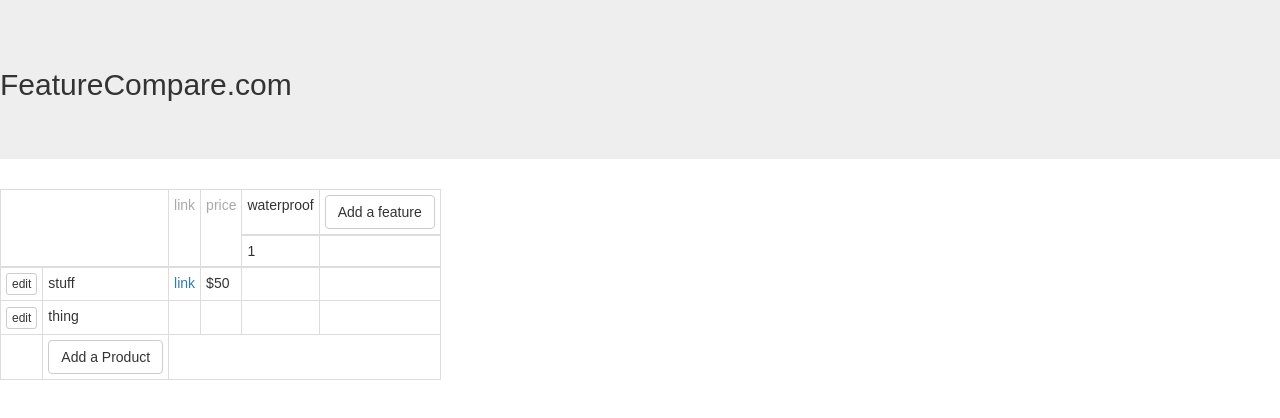
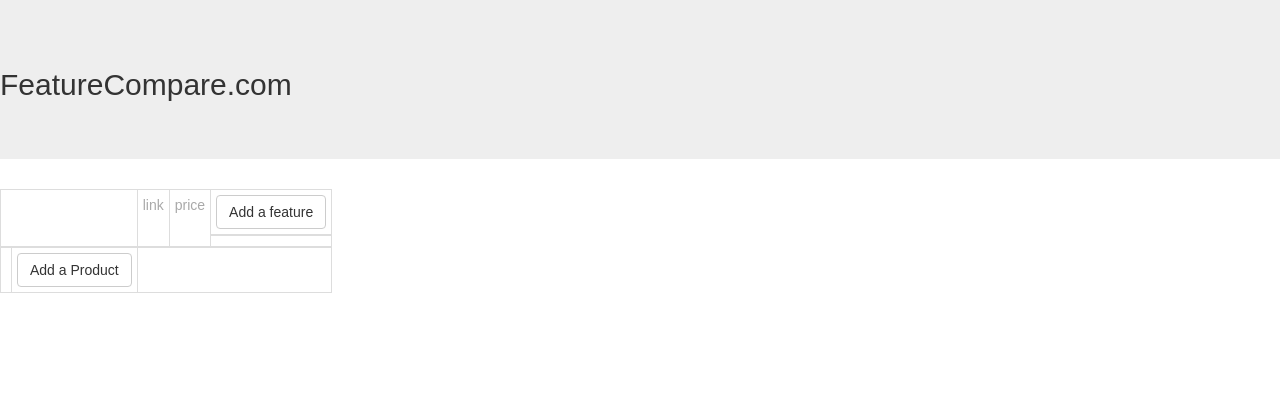
Before and after one commit to burrowdown/feature-compare, a React (Create React App) app: page / in a window 1280 px wide. Shown: the top 418 px of the page. Built offline with nearby package versions, Linux system fonts and the light colour scheme.

Commit message:
refactor feature row handlers

```diff
--- a/src/App.js
+++ b/src/App.js
@@ -8,20 +8,18 @@
   constructor (props) {
     super(props)
     this.state = {
-      features: [{'name': 'waterproof', 'weight': 1}],
-      // features: [],
-      products: [{'name': 'stuff', 'url': 'example.com', 'price': '$50', 'score': 0}, {'name': 'thing', 'url': ''}],
-      // products: [],
+      // features: [{'name': 'waterproof', 'weight': 1}],
+      features: [],
+      // products: [{'name': 'stuff', 'url': 'example.com', 'price': '$50', 'score': 0}, {'name': 'thing', 'url': ''}],
+      products: [],
       productInput: false,
-      currentNewProductInput: '',
-      currentNewFeatureInput: ''
+      currentNewProductInput: ''
     }
     this.handleNewProductButton = this.handleNewProductButton.bind(this)
     this.handleNewProductInputChange = this.handleNewProductInputChange.bind(this)
     this.handleNewProductInputSave = this.handleNewProductInputSave.bind(this)
     this.handleNewProductCancelButton = this.handleNewProductCancelButton.bind(this)
     this.handleNewFeatureSave = this.handleNewFeatureSave.bind(this)
-    this.handleNewFeatureInputChange = this.handleNewFeatureInputChange.bind(this)
     this.handleWeightInputSave = this.handleWeightInputSave.bind(this)
   }
 
@@ -58,20 +56,13 @@
   }
 
   // add features
-  handleNewFeatureInputChange (e) {
-    this.setState({
-      currentNewFeatureInput: e.target.value
-    })
-  }
-
-  handleNewFeatureSave () {
+  handleNewFeatureSave (newFeatureName) {
     let newFeatures = this.state.features.map((x) => Object.assign({}, x))
-    if (this.state.currentNewFeatureInput !== '') {
-      newFeatures.push({'name': this.state.currentNewFeatureInput, 'weight': 1})
+    if (newFeatureName !== '') {
+      newFeatures.push({'name': newFeatureName, 'weight': 1})
     }
     this.setState({
-      features: newFeatures,
-      currentNewFeatureInput: ''
+      features: newFeatures
     })
   }
 
--- a/src/FeatureRow.js
+++ b/src/FeatureRow.js
@@ -7,11 +7,13 @@
   constructor (props) {
     super(props)
     this.state = {
-      featureInput: false
+      featureInput: false,
+      currentNewFeatureInput: ''
     }
     this.handleNewFeatureButton = this.handleNewFeatureButton.bind(this)
     this.handleNewFeatureCancel = this.handleNewFeatureCancel.bind(this)
     this.newFeatureSave = this.newFeatureSave.bind(this)
+    this.handleNewFeatureInputChange = this.handleNewFeatureInputChange.bind(this)
   }
 
   handleNewFeatureButton (e) {
@@ -20,10 +22,17 @@
     })
   }
 
+  handleNewFeatureInputChange (e) {
+    this.setState({
+      currentNewFeatureInput: e.target.value
+    })
+  }
+
   newFeatureSave (e) {
-    this.props.onNewFeatureSave()
+    this.props.onNewFeatureSave(this.state.currentNewFeatureInput)
     this.setState({
-      featureInput: false
+      featureInput: false,
+      currentNewFeatureInput: ''
     })
   }
 
@@ -41,7 +50,7 @@
     if (this.state.featureInput) {
       featureField = <td><input
         id='new-feature-input'
-        onChange={this.props.onNewFeatureInputChange}
+        onChange={this.handleNewFeatureInputChange}
         placeholder='Feature'
       />
         <Button
@@ -90,6 +99,5 @@
 FeatureRow.propTypes = {
   features: PropTypes.array,
   onNewFeatureSave: PropTypes.func,
-  onNewFeatureInputChange: PropTypes.func,
   onWeightSave: PropTypes.func
 }
```
Also changed, not shown: 2 other files (tests, documents, lock files or other folders).
